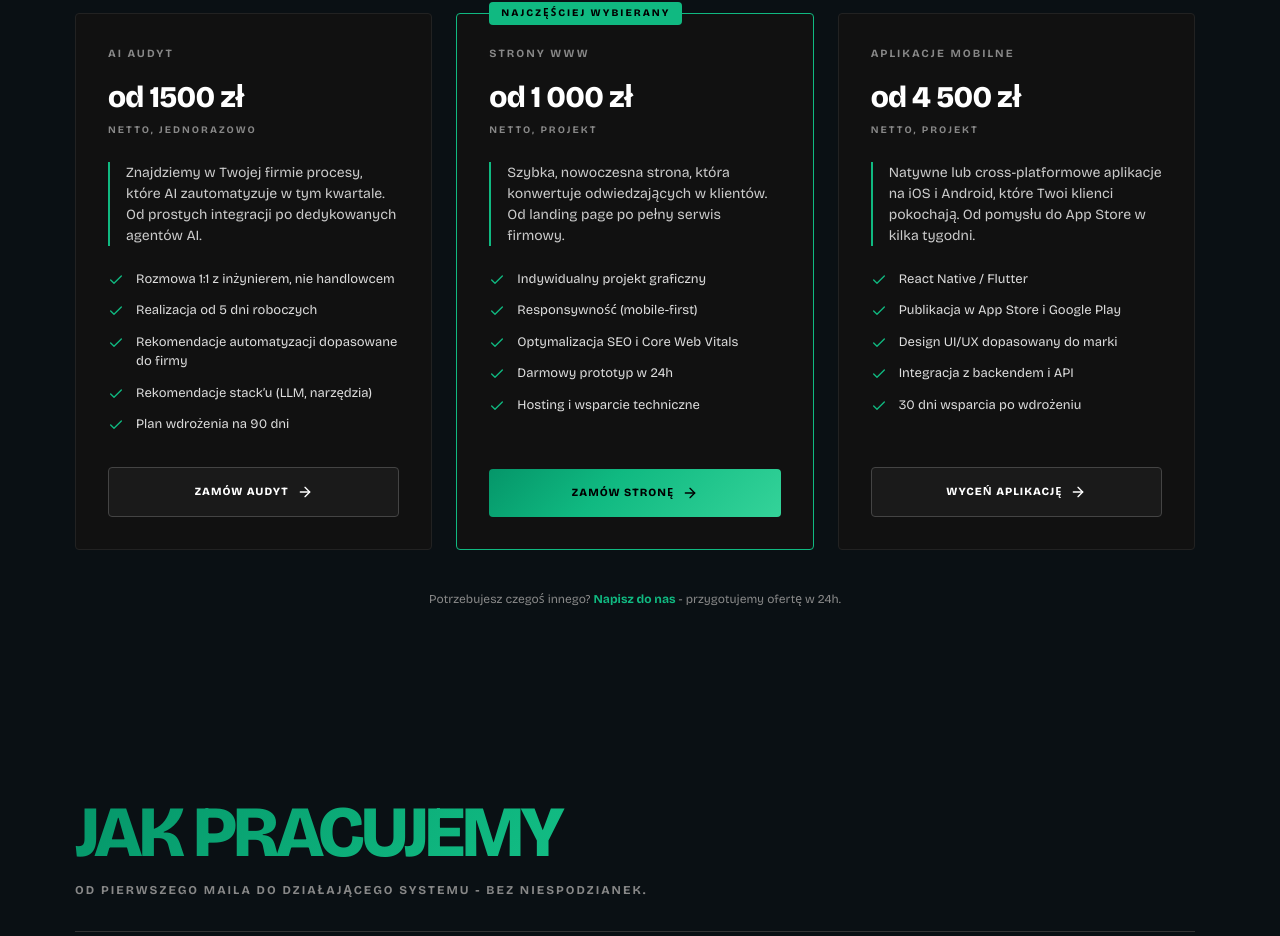
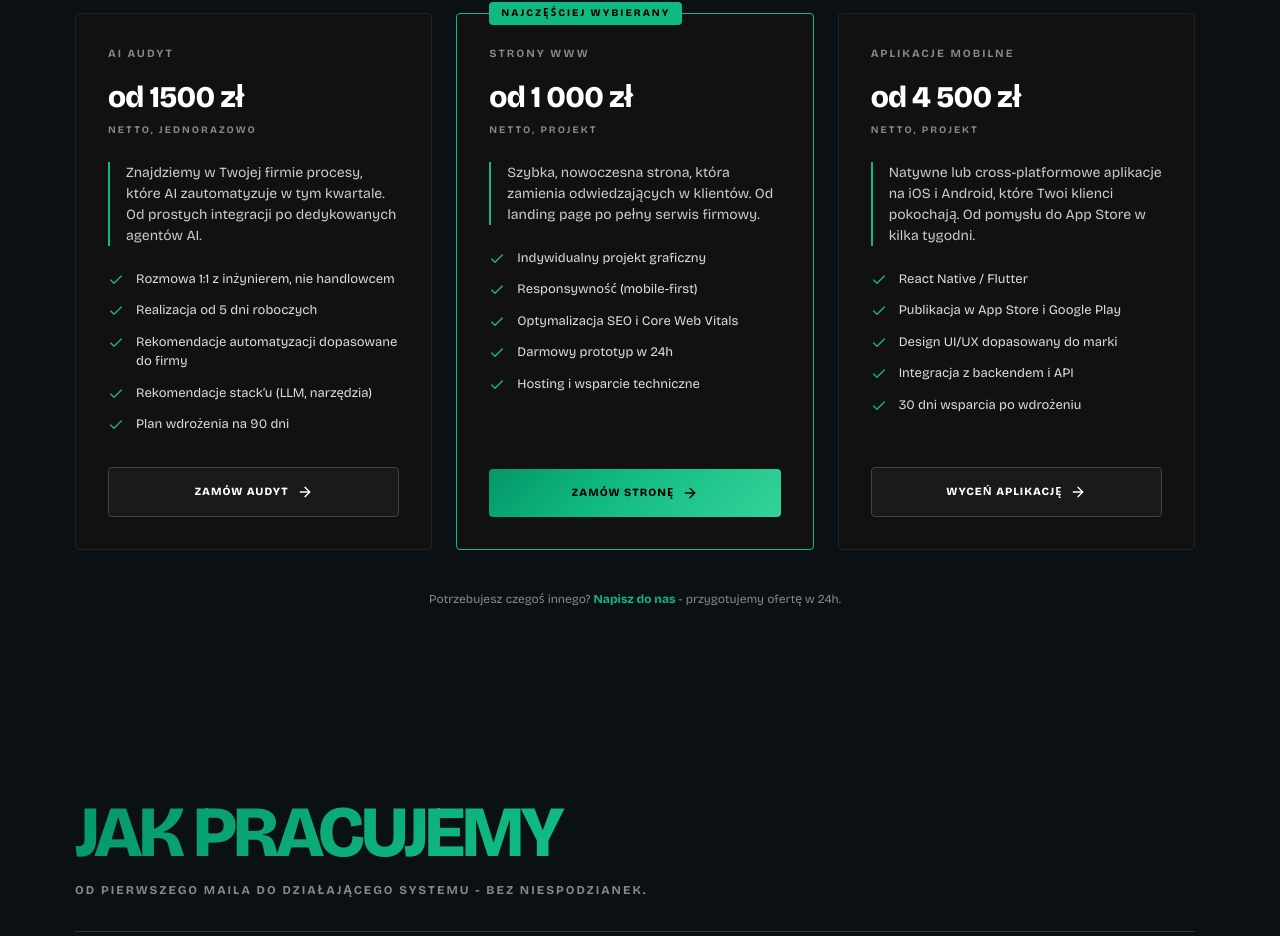
Before and after one commit to 2m-code/2m-code, a React (Vite) app: page / in a window 1280 px wide. Shown: the part 1843-2779 px from the top of the page. Built offline with nearby package versions, Linux system fonts and the light colour scheme.

Commit message:
minor fix

```diff
--- a/src/App.tsx
+++ b/src/App.tsx
@@ -384,7 +384,7 @@ export default function App() {
                 name: 'Strony WWW',
                 price: 'od 1 000 zł',
                 period: 'netto, projekt',
-                pitch: 'Szybka, nowoczesna strona, która konwertuje odwiedzających w klientów. Od landing page po pełny serwis firmowy.',
+                pitch: 'Szybka, nowoczesna strona, która zamienia odwiedzających w klientów. Od landing page po pełny serwis firmowy.',
                 features: [
                   'Indywidualny projekt graficzny',
                   'Responsywność (mobile-first)',
```
